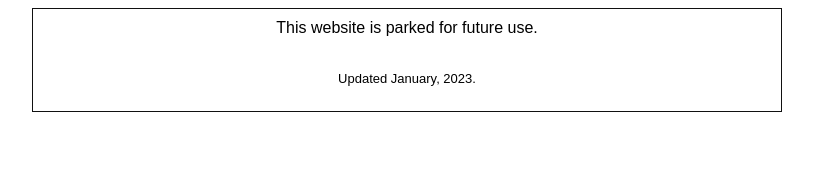
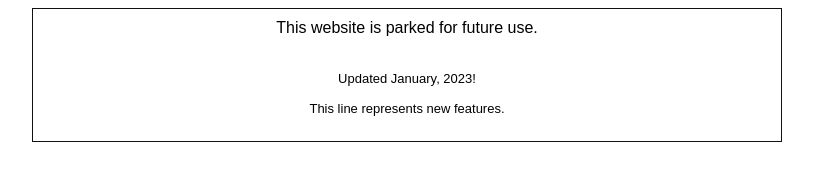
Before and after one commit to John-Lewis-CO/Main, a plain HTML site: page index.html in a window 1280 px wide. Shown: the whole page, without its empty margins (233-1046 px from the left). Drawn offline with Linux system fonts and the light colour scheme.

Commit message:
new changes

```diff
--- a/index.html
+++ b/index.html
@@ -15,7 +15,8 @@
 This website is parked for future use.<br><br></p></font>
 <font face="Arial" size="2">
 <p style="text-align: center;">
-<font color="#000000">Updated January, 2023.<br><br>
+<font color="#000000">Updated January, 2023!<br><br>
+This line represents new features.<br><br>
 </font>
 </td>
 </tbody>
```
